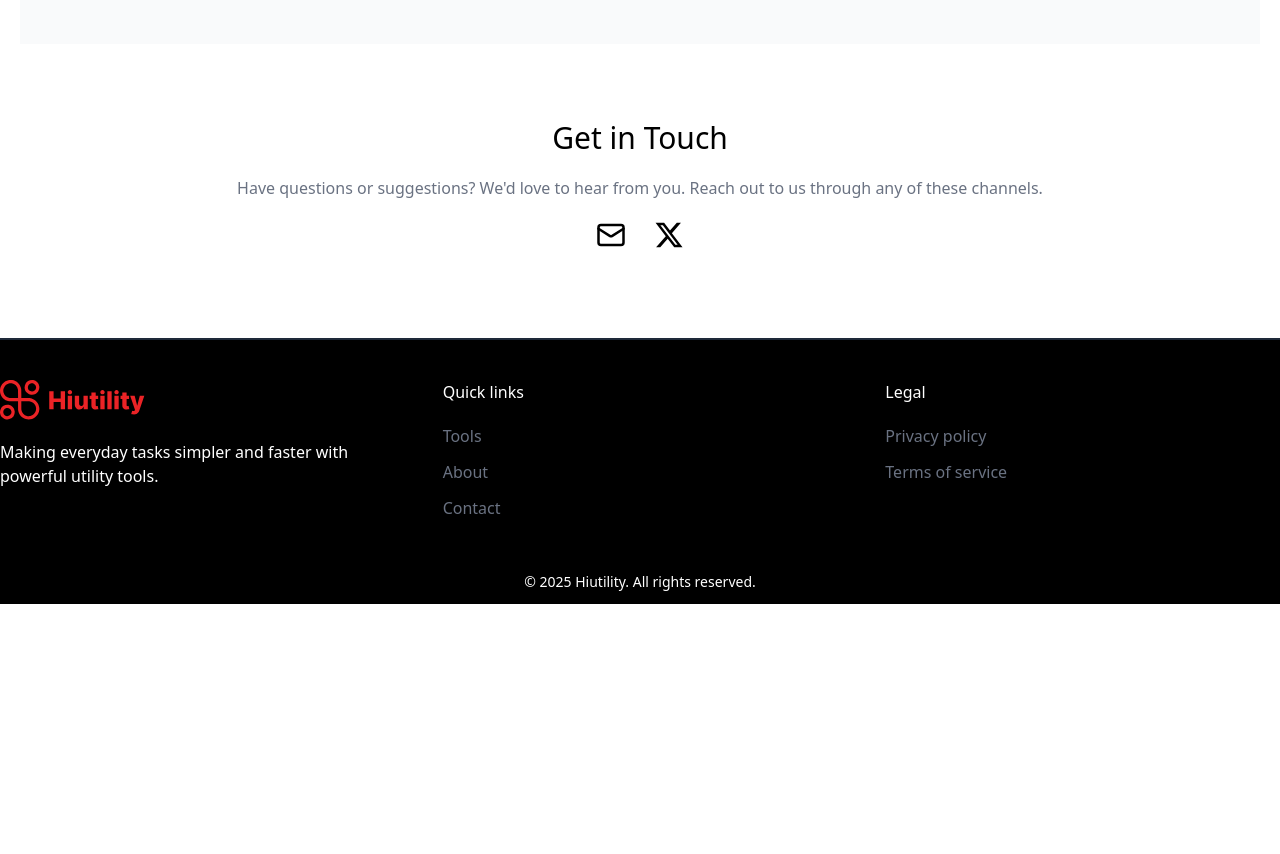
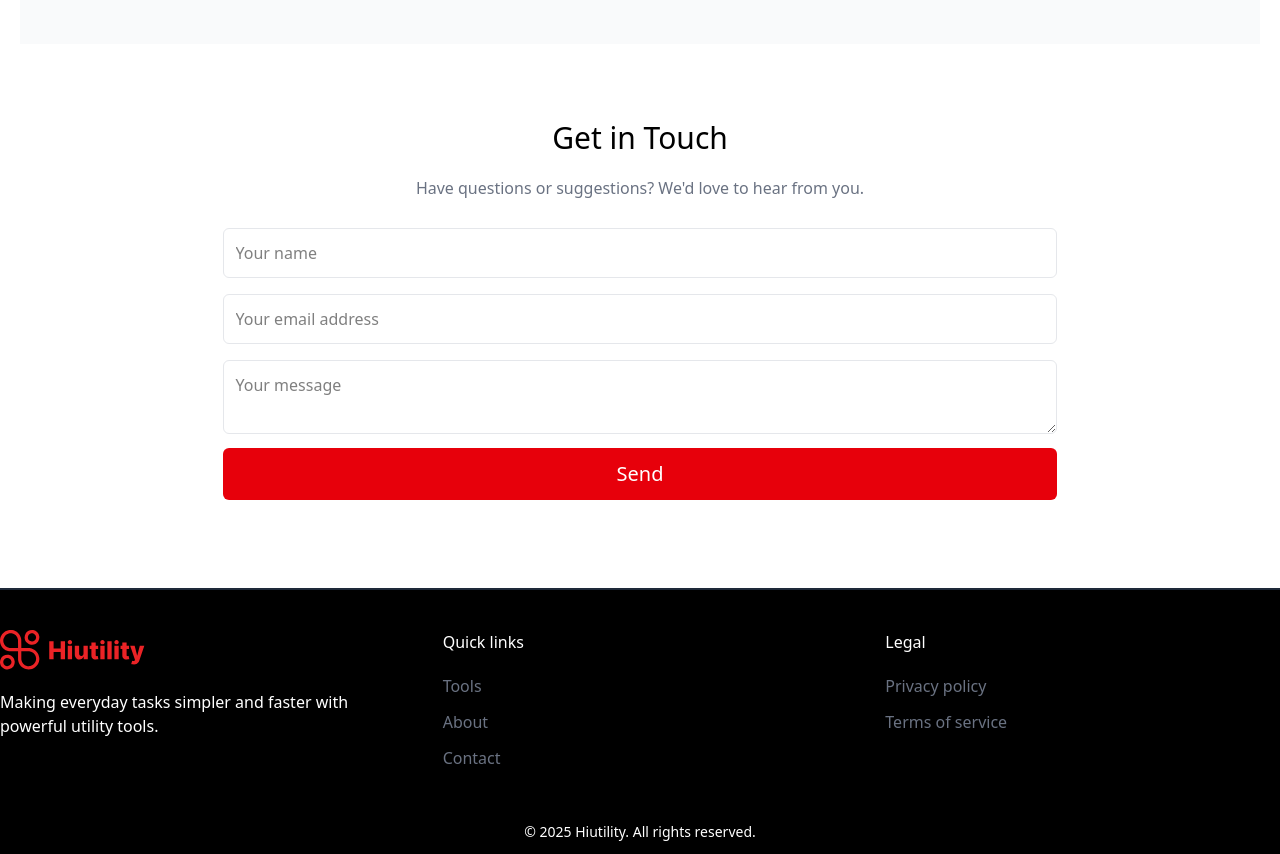
Before and after one commit to asimnp/hiutility, a React (Vite) app: page / in a window 1280 px wide. Shown: the part 1101-1955 px from the top of the page. Before the commit the page ends 1705 px from the top, so only its background shows below. Built offline with nearby package versions, Linux system fonts and the light colour scheme; no server answers.

Commit message:
Setup contact us form

```diff
--- a/package.json
+++ b/package.json
@@ -10,6 +10,7 @@
     "preview": "vite preview"
   },
   "dependencies": {
+    "@emailjs/browser": "^4.4.1",
     "@tailwindcss/vite": "^4.0.6",
     "axios": "^1.8.1",
     "react": "^19.0.0",
--- a/src/components/Contact.jsx
+++ b/src/components/Contact.jsx
@@ -1,7 +1,39 @@
-import { LuMail } from "react-icons/lu";
-import { FaXTwitter } from "react-icons/fa6";
+import { useRef } from "react";
+import emailjs from "@emailjs/browser";
+import envVars from "../config/env.js";
+import { useState } from "react";
 
 export default function Contact() {
+  const [message, setMessage] = useState("");
+  const form = useRef();
+  const [sending, setSending] = useState(false);
+
+  const handleEmailSend = (e) => {
+    e.preventDefault();
+    setSending(true);
+
+    emailjs
+      .sendForm(
+        envVars.EMAIL_SERVICE_ID,
+        envVars.EMAIL_TEMPLATE_ID,
+        form.current,
+        {
+          publicKey: envVars.EMAIL_PUBLIC_KEY,
+        }
+      )
+      .then(() => {
+        setMessage({ type: "success", message: "Email send successfully!" });
+        form.current?.reset();
+        setSending(false);
+      })
+      .catch((error) =>
+        setMessage({
+          type: "error",
+          message: "Failed to sent email. Please try again later.",
+        })
+      );
+  };
+
   return (
     <div
       id="contact"
@@ -11,17 +43,46 @@ export default function Contact() {
         Get in Touch
       </div>
       <p className="mb-5 text-gray-500 dark:text-gray-400">
-        Have questions or suggestions? We&apos;d love to hear from you. Reach
-        out to us through any of these channels.
+        Have questions or suggestions? We&apos;d love to hear from you.
       </p>
-      <div className="flex items-center justify-center gap-7 dark:text-gray-300">
-        <a href="#" className="hover:text-red-600">
-          <LuMail size={30} />
-        </a>
-        <a href="#" className="hover:text-red-600">
-          <FaXTwitter size={30} />
-        </a>
-      </div>
+      {message && (
+        <div
+          className={`py-2 ${message.type === "success" ? "bg-green-100 text-green-600" : "bg-red-100 text-red-600"}`}
+        >
+          {message.message}
+        </div>
+      )}
+
+      <form onSubmit={handleEmailSend} ref={form}>
+        <input
+          type="text"
+          name="from_name"
+          className="my-2 w-full rounded-md border border-gray-200 p-3 dark:text-gray-300"
+          placeholder="Your name"
+          required
+        />
+
+        <input
+          type="email"
+          name="from_email"
+          className="my-2 w-full rounded-md border border-gray-200 p-3 dark:text-gray-300"
+          placeholder="Your email address"
+          required
+        />
+        <textarea
+          name="message"
+          placeholder="Your message"
+          className="my-2 w-full rounded-md border border-gray-200 p-3 dark:text-gray-300"
+          required
+        ></textarea>
+        <button
+          type="submit"
+          disabled={sending}
+          className={`w-full cursor-pointer rounded-md bg-red-600 px-6 py-3 text-xl font-medium text-white hover:bg-red-700 ${sending ? "opacity-40" : ""}`}
+        >
+          {sending ? "Sending" : "Send"}
+        </button>
+      </form>
     </div>
   );
 }
--- a/src/config/env.js
+++ b/src/config/env.js
@@ -1,5 +1,9 @@
 const envVars = {
   WEATHER_API_KEY: import.meta.env.VITE_WEATHER_API_KEY,
+  EMAIL_SERVICE_ID: import.meta.env.VITE_EMAIL_SERVICE_ID,
+  EMAIL_TEMPLATE_ID: import.meta.env.VITE_EMAIL_TEMPLATE_ID,
+  EMAIL_PUBLIC_KEY: import.meta.env.VITE_EMAIL_PUBLIC_KEY,
+  TO_EMAIL: import.meta.env.VITE_TO_EMAIL,
 };
 
 Object.freeze(envVars);
```
Also changed, not shown: 2 other files (tests, documents, lock files or other folders).
